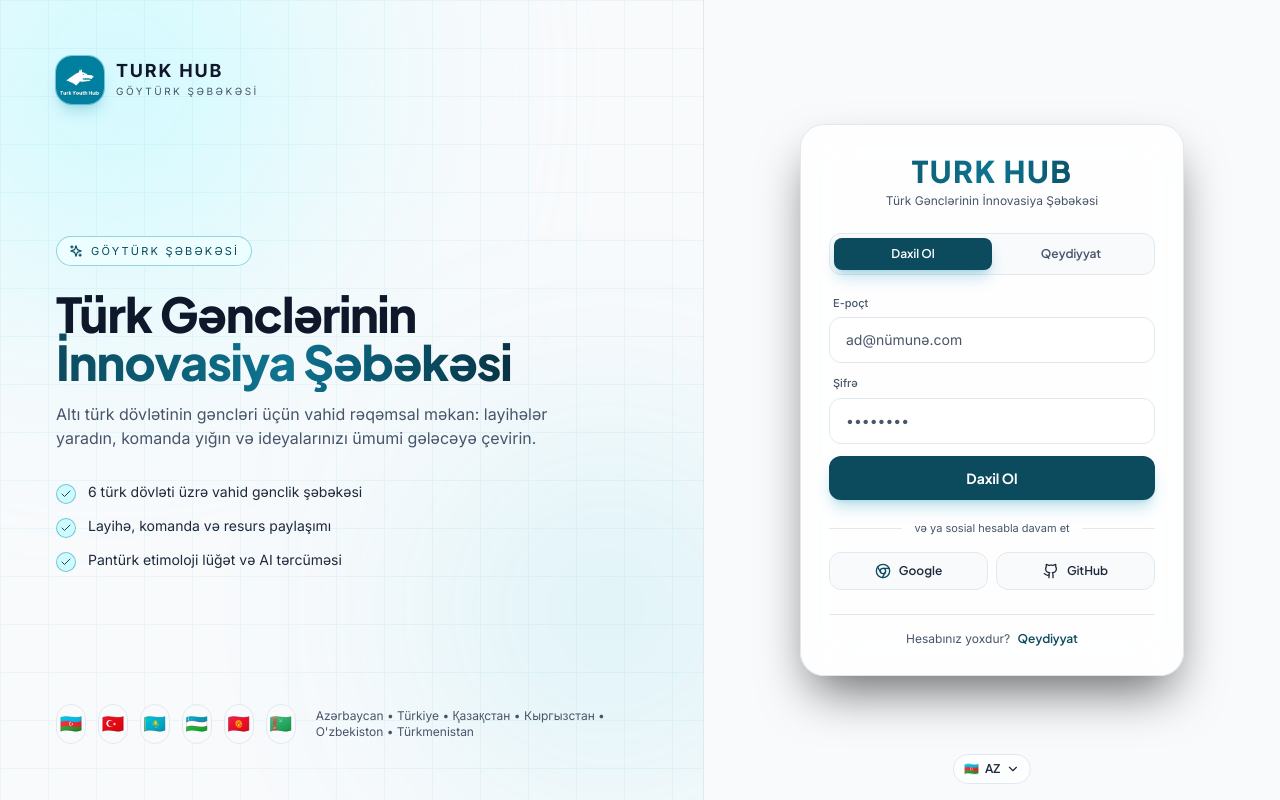
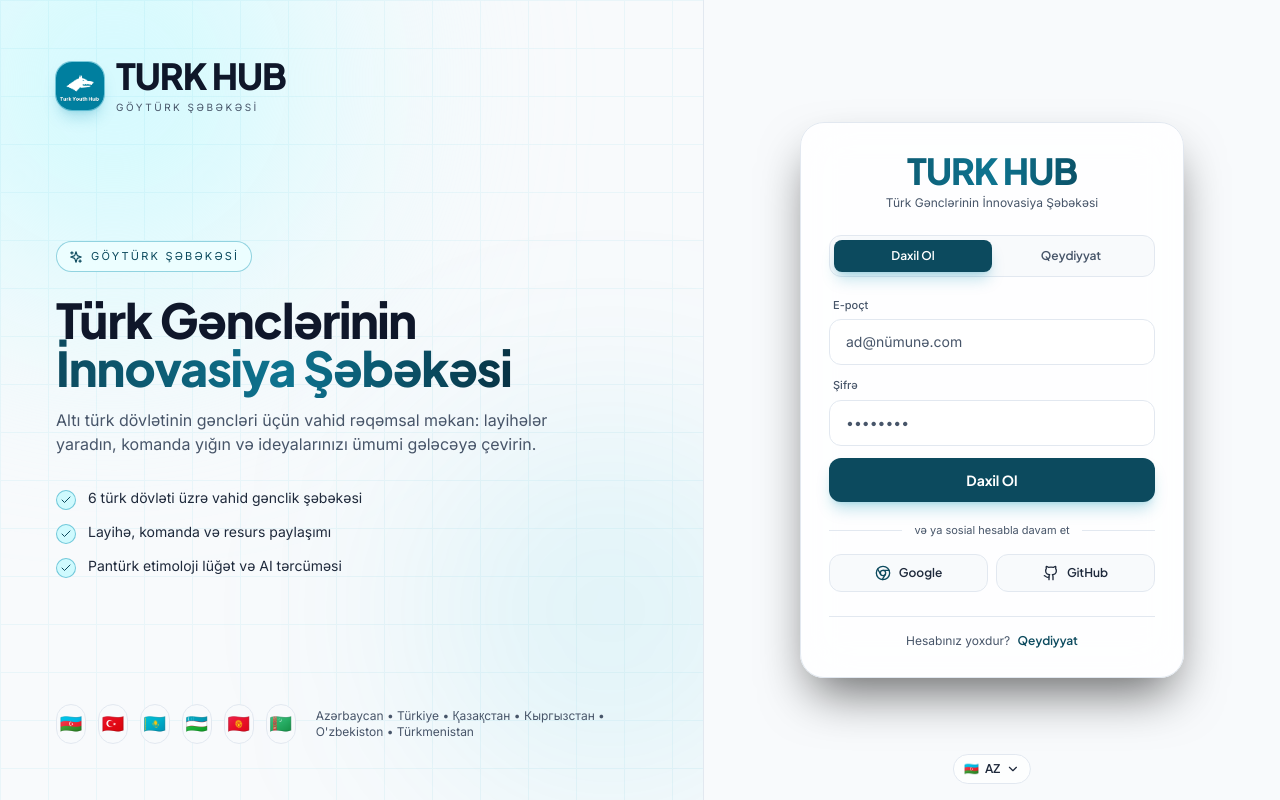
Before and after one commit to Alijewa25/turk-hub, a React (Vite) app in the folder frontend/: page / in a window 1280 px wide. Built offline with nearby package versions, Linux system fonts and the light colour scheme.

Commit message:
style(ui): apply Plus Jakarta Sans hero branding to AuthView

```diff
--- a/frontend/src/components/AuthView.tsx
+++ b/frontend/src/components/AuthView.tsx
@@ -155,7 +155,7 @@ export const AuthView: React.FC<AuthViewProps> = ({ onLoginSuccess }) => {
             className="w-12 h-12 rounded-2xl object-cover shadow-lg shadow-skyBlue/20 ring-1 ring-skyBlue/40"
           />
           <div>
-            <p className="text-lg font-black tracking-widest text-slate-100 leading-none">TURK HUB</p>
+            <p className="font-heading text-3xl sm:text-4xl font-extrabold tracking-[-0.03em] text-slate-100 leading-none">TURK HUB</p>
             <p className="text-[10px] text-slate-500 mt-1 uppercase tracking-[0.25em]">{t('emblemTag')}</p>
           </div>
         </div>
@@ -209,7 +209,7 @@ export const AuthView: React.FC<AuthViewProps> = ({ onLoginSuccess }) => {
               alt={t('brandLogoAlt')}
               className="md:hidden mx-auto mb-3 w-14 h-14 rounded-2xl object-cover shadow-lg shadow-skyBlue/20 ring-1 ring-skyBlue/40"
             />
-            <h1 className="text-3xl font-extrabold tracking-wider bg-gradient-to-r from-skyBlue via-cyan-300 to-skyBlue-hover bg-clip-text text-transparent">
+            <h1 className="font-heading text-3xl sm:text-4xl font-extrabold leading-none tracking-[-0.03em] bg-gradient-to-r from-skyBlue via-cyan-300 to-skyBlue-hover bg-clip-text text-transparent">
               TURK HUB
             </h1>
             <p className="text-xs text-slate-400 mt-1">{t('tagline')}</p>
```
